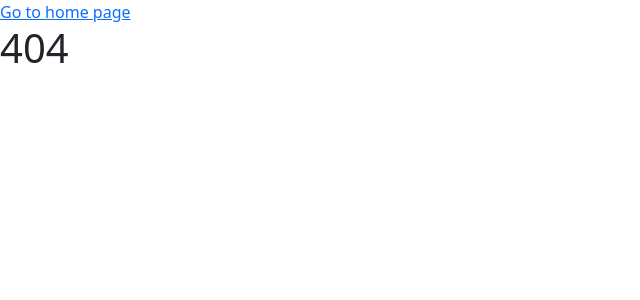
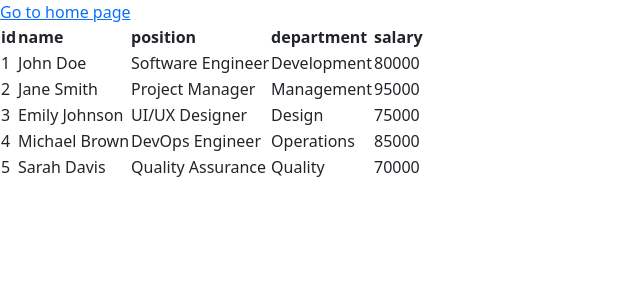
Before and after one commit to Anant8498/React-practice, a React (Create React App) app: page /table in a window 1280 px wide. Before the commit this address had no page. Shown: the top 300 px of the page, without its empty margins (0-640 px from the left). Built offline with nearby package versions, Linux system fonts and the light colour scheme.

Commit message:
table added

```diff
--- a/src/component/home.jsx
+++ b/src/component/home.jsx
@@ -12,6 +12,7 @@ function Home() {
         <li><Link to={"/userdata"}>User data</Link></li>
         <li><Link to={"/carddelete"}>Carddelete</Link></li>
         <li><Link to={"/cardauthor"}>Cardauthor</Link></li>
+        <li><Link to={"/table"}>Table</Link></li>
       </ul>
     </section>
   );
--- /dev/null
+++ b/src/component/table.jsx
@@ -0,0 +1,69 @@
+import BackButton from "./commom/backbutton";
+
+const employees = [
+  {
+    id: 1,
+    name: "John Doe",
+    position: "Software Engineer",
+    department: "Development",
+    salary: 80000,
+  },
+  {
+    id: 2,
+    name: "Jane Smith",
+    position: "Project Manager",
+    department: "Management",
+    salary: 95000,
+  },
+  {
+    id: 3,
+    name: "Emily Johnson",
+    position: "UI/UX Designer",
+    department: "Design",
+    salary: 75000,
+  },
+  {
+    id: 4,
+    name: "Michael Brown",
+    position: "DevOps Engineer",
+    department: "Operations",
+    salary: 85000,
+  },
+  {
+    id: 5,
+    name: "Sarah Davis",
+    position: "Quality Assurance",
+    department: "Quality",
+    salary: 70000,
+  },
+];
+
+function Table() {
+  return (
+    <section>
+
+      <div><BackButton/></div>
+      <tr>
+        <th>id</th>
+        <th>name</th>
+        <th>position</th>
+        <th>department</th>
+        <th>salary</th>
+      </tr>
+
+      {employees.map(function (item) {
+
+       return <tr>
+          <td>{item.id}</td>
+          <td>{item.name}</td>
+          <td>{item.position}</td>
+          <td>{item.department}</td>
+
+          <td>{item.salary}</td>
+        </tr>;
+      })}
+    </section>
+  );
+}
+
+export default Table;
--- a/src/component/utils/card1.jsx
+++ b/src/component/utils/card1.jsx
@@ -1,7 +1,6 @@
 import "bootstrap/dist/css/bootstrap.min.css";
 
 function Card1({ data, setData, fullData }) {
-
   function mapData(author) {
     const result = fullData.map(function (item) {
       if (item.author === author) {
--- a/src/index.js
+++ b/src/index.js
@@ -11,6 +11,7 @@ import { BrowserRouter, Route, Routes } from "react-router-dom";
 import Carddelete from "./component/carddelete";
 import Cardauthor from "./component/cardauthor";
 
+import Table from "./component/table";
 
 const root = ReactDOM.createRoot(document.getElementById("root"));
 root.render(
@@ -18,7 +19,7 @@ root.render(
   //   <App />
   // </React.StrictMode>
 
-<>
+  <>
     <BrowserRouter>
       <Routes>
         <Route path="/" element={<Home />} />
@@ -30,6 +31,7 @@ root.render(
         <Route path="/carddelete" element={<Carddelete />} />
         <Route path="/cardauthor" element={<Cardauthor />} />
 
+        <Route path="/table" element={<Table />} />
         <Route path="*" element={<NotFound />} />
       </Routes>
     </BrowserRouter>
```
